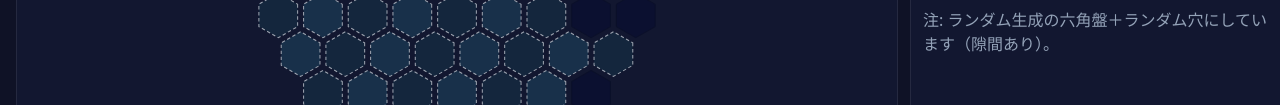
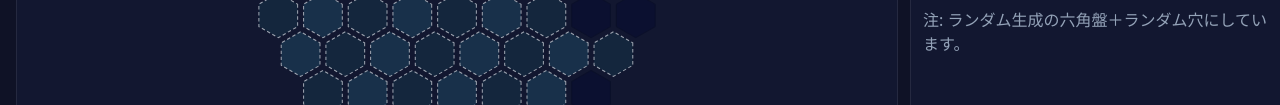
Before and after one commit to Kura-AI-Lab/Territory-Masters, a website: page public/index.html in a window 1280 px wide. Shown: the part 674-779 px from the top of the page. Drawn offline with nearby package versions, Linux system fonts and the light colour scheme; no server answers.

Commit message:
first commit

```diff
--- a/public/index.html
+++ b/public/index.html
@@ -113,7 +113,7 @@
         <button id="passBtn">パス</button>
       </div>
       <div class="log" id="log"></div>
-      <div class="muted">注: ランダム生成の六角盤＋ランダム穴にしています（隙間あり）。</div>
+      <div class="muted">注: ランダム生成の六角盤＋ランダム穴にしています。</div>
     </aside>
   </main>
 
```
